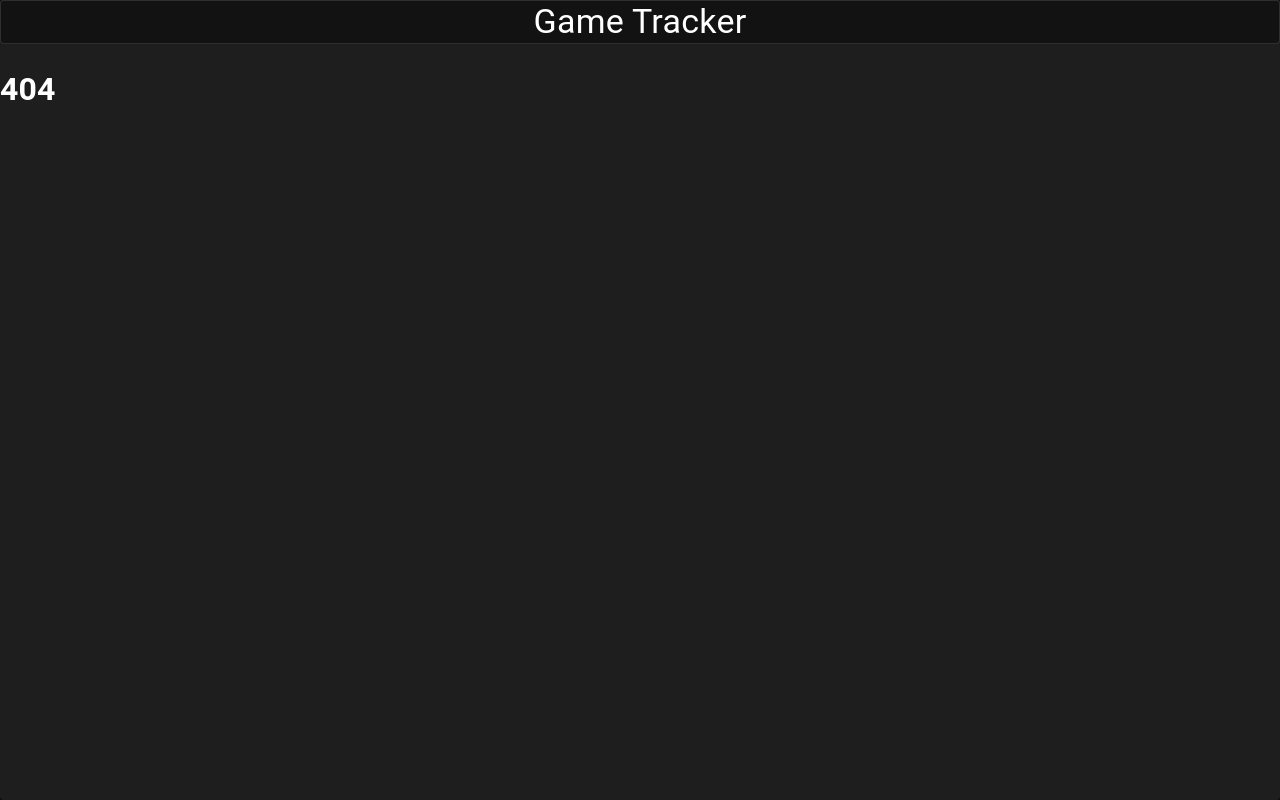
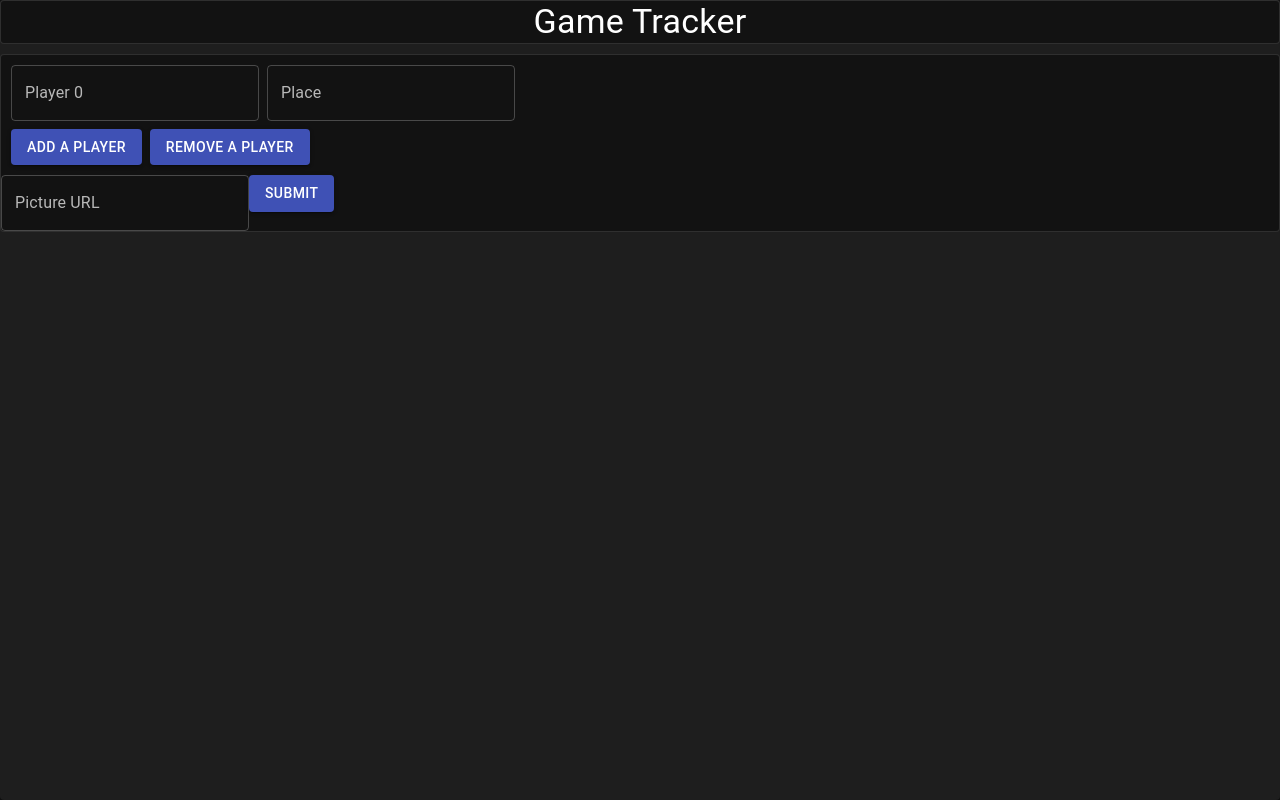
Before and after one commit to orangeNotebook/game-tracker, a React (Create React App) app in the folder client/: page /add-match/1 in a window 1280 px wide. Before the commit this address had no page. Built offline with nearby package versions, Linux system fonts and the light colour scheme.

Commit message:
create ability to add games and matches

```diff
--- a/client/src/components/AllGames.jsx
+++ b/client/src/components/AllGames.jsx
@@ -2,9 +2,11 @@ import React, { useEffect, useState } from "react";
 import axios from "axios";
 import Game from "./Game";
 import { Button, Grid, Stack, Typography } from "@mui/material";
+import { useNavigate } from "react-router-dom";
 
 function AllGames(props) {
   const [games, setGames] = useState([]);
+  const navigate = useNavigate();
 
   useEffect(() => {
     axios.get("/getGames").then((response) => {
@@ -16,7 +18,13 @@ function AllGames(props) {
     return (
       <div>
         <Stack direction={"row"} justifyContent="center" spacing={1}>
-          <Button color="primary" variant="contained">
+          <Button
+            color="primary"
+            variant="contained"
+            onClick={() => {
+              navigate("/add-game");
+            }}
+          >
             Add
           </Button>
         </Stack>
--- a/client/src/components/AllMatches.jsx
+++ b/client/src/components/AllMatches.jsx
@@ -1,11 +1,13 @@
 import React, { useEffect, useState } from "react";
 import axios from "axios";
 import Game from "./Game";
-import { Grid } from "@mui/material";
+import { Button, Grid, Stack } from "@mui/material";
 import Match from "./Match";
+import { useNavigate } from "react-router-dom";
 
 function AllMatches(props) {
   const [matches, setMatches] = useState([]);
+  const navigate = useNavigate();
 
   useEffect(() => {
     axios.get(`/getMatches/${props.gameTitle}`).then((response) => {
@@ -16,6 +18,17 @@ function AllMatches(props) {
   if (matches) {
     return (
       <div>
+        <Stack direction={"row"} justifyContent="center" spacing={1}>
+          <Button
+            color="primary"
+            variant="contained"
+            onClick={() => {
+              navigate(`/add-match/${props.gameTitle}`);
+            }}
+          >
+            Add
+          </Button>
+        </Stack>
         <Grid container spacing={0}>
           {matches.map((match) => {
             return (
--- /dev/null
+++ b/client/src/components/CreateMatch.jsx
@@ -0,0 +1,101 @@
+import React, { useState } from "react";
+import Card from "@mui/material/Card";
+import CardContent from "@mui/material/CardContent";
+import CardMedia from "@mui/material/CardMedia";
+import Typography from "@mui/material/Typography";
+import { Button, CardActionArea, Paper, Stack, TextField } from "@mui/material";
+import { useNavigate } from "react-router-dom";
+import axios from "axios";
+
+export default function CreateMatch(props) {
+  const [players, setPlayers] = useState([]);
+  const [imageUrl, setImageUrl] = useState("");
+  const [playerCount, setPlayerCount] = useState(1);
+  const [places, setPlaces] = useState([]);
+
+  let playerInput = [];
+  const navigate = useNavigate();
+
+  function handleClick() {
+    async function apifunc() {
+      const data = {
+        inputTerms: {
+          gameTitle: props.gameTitle,
+          image: imageUrl,
+          players: players,
+          places: places,
+        },
+      };
+      try {
+        await axios.put("/putMatch", data);
+        navigate(`/game/${props.gameTitle}`);
+      } catch (err) {
+        console.log(err);
+      }
+    }
+    apifunc();
+  }
+
+  for (let i = 0; i < playerCount; i++) {
+    playerInput.push(
+      <Stack direction={"row"} spacing={1}>
+        <TextField
+          variant="outlined"
+          label={"Player " + i}
+          onChange={(e) => {
+            let tempPlayers = players;
+            tempPlayers[i] = e.target.value;
+            setPlayers(tempPlayers);
+          }}
+        />
+        <TextField
+          variant="outlined"
+          label={"Place"}
+          onChange={(e) => {
+            let tempPlace = places;
+            tempPlace[i] = e.target.value;
+            setPlaces(tempPlace);
+          }}
+        />
+      </Stack>
+    );
+  }
+
+  return (
+    <Paper variant="outlined">
+      <Stack direction={"column"} spacing={1} sx={{ margin: "10px" }}>
+        {playerInput}
+        <Stack direction={"row"} spacing={1} sx={{ margin: "10px" }}>
+          <Button
+            variant="contained"
+            color="primary"
+            onClick={(e) => setPlayerCount(playerCount + 1)}
+          >
+            Add a player
+          </Button>
+          <Button
+            variant="contained"
+            color="primary"
+            onClick={(e) => {
+              if (playerCount > 1) {
+                setPlayerCount(playerCount - 1);
+              }
+            }}
+          >
+            Remove a player
+          </Button>
+        </Stack>
+      </Stack>
+      <TextField
+        variant="outlined"
+        label="Picture URL"
+        onChange={(e) => {
+          setImageUrl(e.target.value);
+        }}
+      />
+      <Button color="primary" variant="contained" onClick={handleClick}>
+        Submit
+      </Button>
+    </Paper>
+  );
+}
--- a/client/src/index.js
+++ b/client/src/index.js
@@ -7,6 +7,7 @@ import Matches from "./pages/Matches";
 import { createTheme, ThemeProvider } from "@mui/material/styles";
 import { CssBaseline } from "@mui/material";
 import AddGame from "./pages/AddGame";
+import AddMatch from "./pages/AddMatch";
 
 const theme = createTheme({
   palette: {
@@ -51,6 +52,7 @@ export default function App() {
           <Route index element={<Home />} />
           <Route path="/game/:gameTitle" element={<Matches />} />
           <Route path="/add-game" element={<AddGame />} />
+          <Route path="/add-match/:gameTitle" element={<AddMatch />} />
           <Route path="*" element={<NoPage />} />
         </Route>
       </Routes>
--- /dev/null
+++ b/client/src/pages/AddMatch.jsx
@@ -0,0 +1,14 @@
+import { useParams } from "react-router-dom";
+import AllMatches from "../components/AllMatches";
+import CreateMatch from "../components/CreateMatch";
+
+const AddMatch = () => {
+  const { gameTitle } = useParams();
+  return (
+    <div>
+      <CreateMatch gameTitle={gameTitle} />
+    </div>
+  );
+};
+
+export default AddMatch;
```
Also changed, not shown: 1 other file (tests, documents, lock files or other folders).
